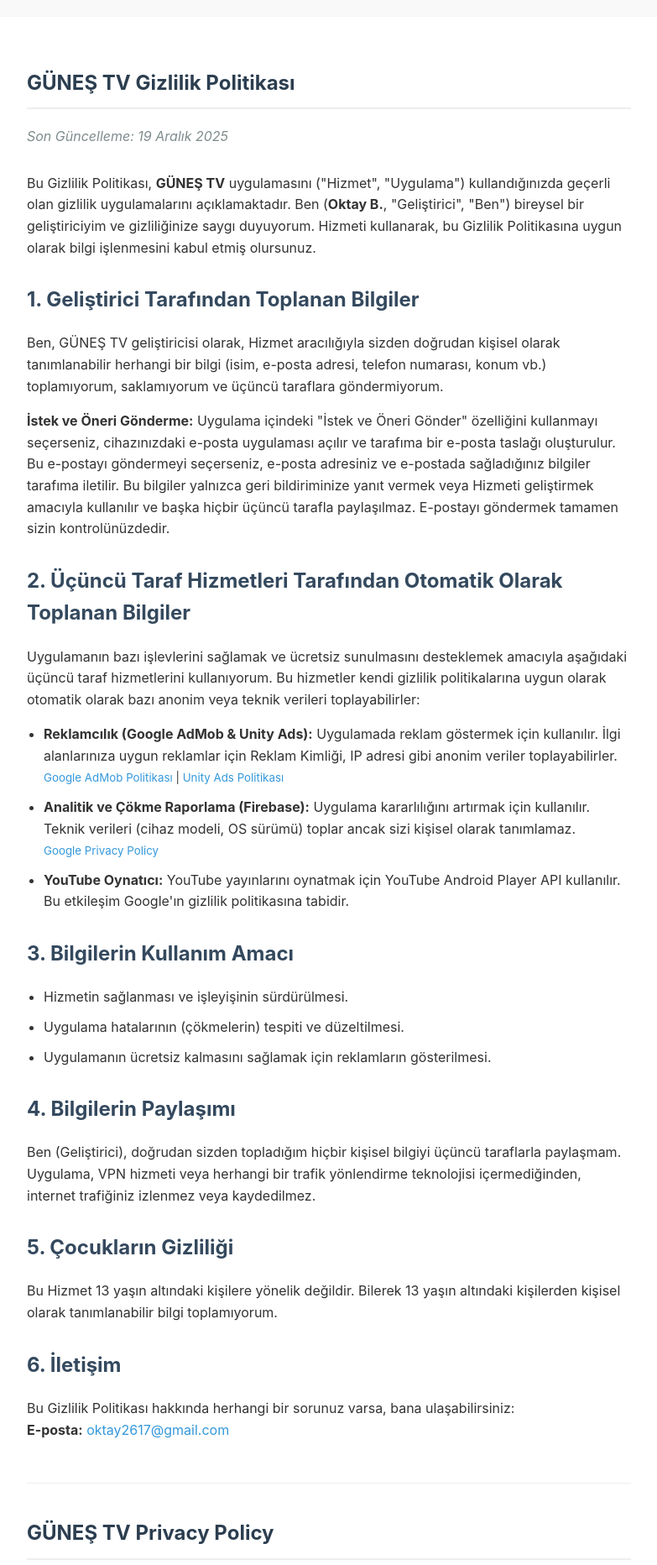
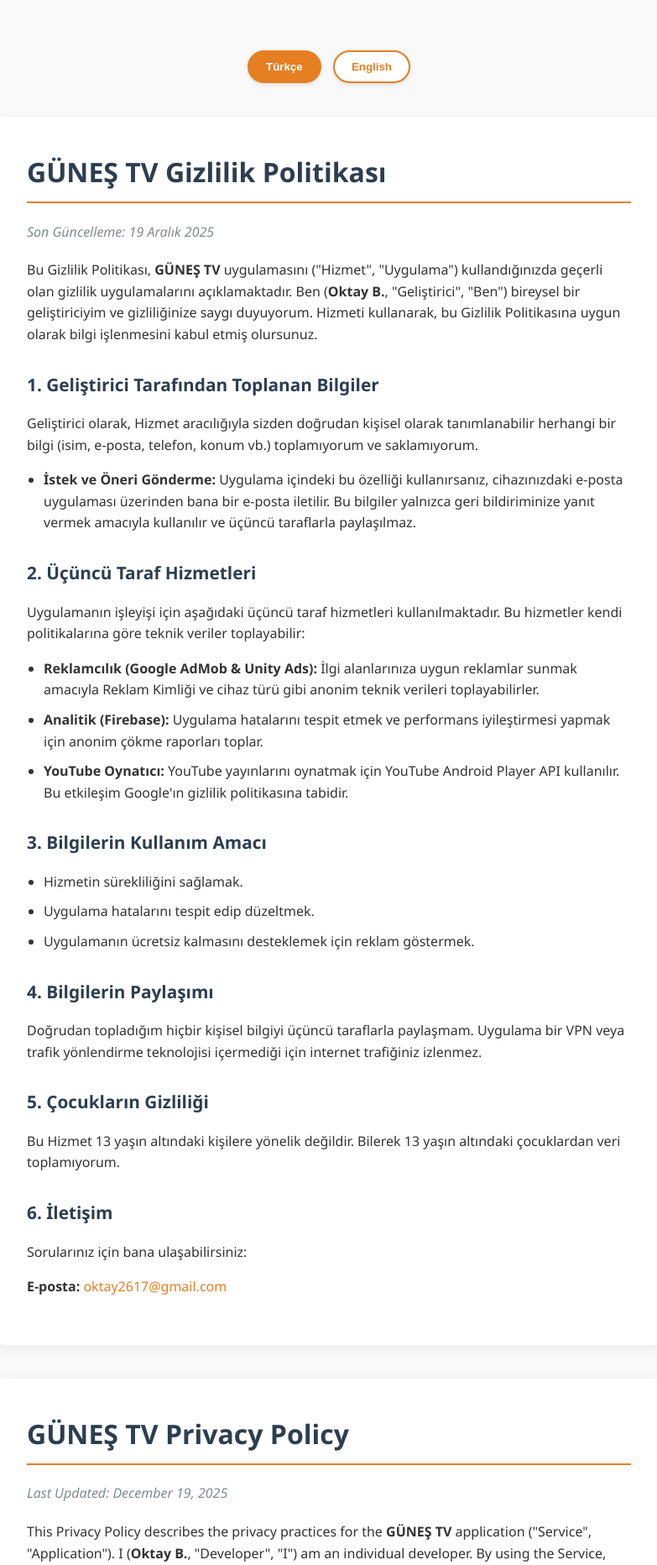
Before and after one commit to Oktay2617/gunes-tv-privacy, a plain HTML site: page index.html in a window 1280 px wide. Shown: the top 1864 px of the page at 84% size, without its empty margins (248-1031 px from the left). Drawn offline with Linux system fonts and the light colour scheme.

Commit message:
Update privacy policy title and content structure

```diff
--- a/index.html
+++ b/index.html
@@ -3,120 +3,209 @@
 <head>
     <meta charset="UTF-8">
     <meta name="viewport" content="width=device-width, initial-scale=1.0">
-    <title>GÜNEŞ TV - Privacy Policy / Gizlilik Politikası</title>
+    <title>Privacy Policy - GÜNEŞ TV</title>
     <style>
+        :root {
+            --primary-color: #2c3e50;
+            --accent-color: #e67e22; /* GÜNEŞ TV için turuncu tonu */
+            --bg-color: #f9f9f9;
+            --text-color: #333;
+            --card-bg: #ffffff;
+        }
+
         body {
-            font-family: -apple-system, BlinkMacSystemFont, "Segoe UI", Roboto, Helvetica, Arial, sans-serif;
+            font-family: 'Segoe UI', Tahoma, Geneva, Verdana, sans-serif;
             line-height: 1.6;
-            color: #333;
+            color: var(--text-color);
+            background-color: var(--bg-color);
+            margin: 0;
+            padding: 0;
+        }
+
+        .container {
             max-width: 800px;
-            margin: 0 auto;
+            margin: 40px auto;
             padding: 20px;
-            background-color: #f9f9f9;
         }
+
+        .language-selector {
+            text-align: center;
+            margin-bottom: 40px;
+            position: sticky;
+            top: 20px;
+            z-index: 100;
+        }
+
+        .lang-btn {
+            background: var(--card-bg);
+            border: 2px solid var(--accent-color);
+            color: var(--accent-color);
+            padding: 10px 20px;
+            margin: 0 5px;
+            border-radius: 25px;
+            cursor: pointer;
+            font-weight: bold;
+            transition: all 0.3s ease;
+            box-shadow: 0 2px 5px rgba(0,0,0,0.1);
+        }
+
+        .lang-btn:hover, .lang-btn.active {
+            background: var(--accent-color);
+            color: white;
+        }
+
+        .policy-card {
+            background: var(--card-bg);
+            padding: 40px;
+            border-radius: 12px;
+            box-shadow: 0 4px 15px rgba(0,0,0,0.05);
+            margin-bottom: 40px;
+        }
+
+        h1 {
+            color: var(--primary-color);
+            border-bottom: 2px solid var(--accent-color);
+            padding-bottom: 10px;
+            margin-top: 0;
+        }
+
+        h2 {
+            color: var(--primary-color);
+            margin-top: 30px;
+            font-size: 1.3em;
+        }
+
+        ul {
+            padding-left: 20px;
+        }
+
+        li {
+            margin-bottom: 10px;
+        }
+
+        .last-updated {
+            color: #7f8c8d;
+            font-style: italic;
+            margin-bottom: 20px;
+            display: block;
+        }
+
+        a {
+            color: var(--accent-color);
+            text-decoration: none;
+        }
+
+        a:hover {
+            text-decoration: underline;
+        }
+
+        @media (max-width: 600px) {
             .container {
-            background-color: #fff;
-            padding: 40px;
-            border-radius: 8px;
-            box-shadow: 0 2px 4px rgba(0,0,0,0.1);
+                margin: 0;
+                padding: 15px;
             }
-        h1 { color: #2c3e50; border-bottom: 2px solid #eee; padding-bottom: 10px; }
-        h2 { color: #34495e; margin-top: 30px; }
-        .last-updated { font-style: italic; color: #7f8c8d; margin-bottom: 30px; }
-        .language-section { margin-bottom: 50px; }
-        hr { border: 0; height: 1px; background: #eee; margin: 40px 0; }
-        a { color: #3498db; text-decoration: none; }
-        a:hover { text-decoration: underline; }
-        ul { padding-left: 20px; }
-        li { margin-bottom: 10px; }
+            .policy-card {
+                padding: 20px;
+            }
+        }
     </style>
+    <script>
+        function scrollToSection(id) {
+            const element = document.getElementById(id);
+            if (element) {
+                element.scrollIntoView({ behavior: 'smooth' });
+
+                // Buton durumlarını güncelle
+                document.querySelectorAll('.lang-btn').forEach(btn => btn.classList.remove('active'));
+                document.getElementById('btn-' + id).classList.add('active');
+            }
+        }
+    </script>
 </head>
 <body>
 
     <div class="container">
 
-    <section class="language-section">
+        <div class="language-selector">
+            <button id="btn-turkish" class="lang-btn active" onclick="scrollToSection('turkish')">Türkçe</button>
+            <button id="btn-english" class="lang-btn" onclick="scrollToSection('english')">English</button>
+        </div>
+
+        <div id="turkish" class="policy-card">
             <h1>GÜNEŞ TV Gizlilik Politikası</h1>
-        <p class="last-updated">Son Güncelleme: 19 Aralık 2025</p>
+            <span class="last-updated">Son Güncelleme: 19 Aralık 2025</span>
 
             <p>Bu Gizlilik Politikası, <strong>GÜNEŞ TV</strong> uygulamasını ("Hizmet", "Uygulama") kullandığınızda geçerli olan gizlilik uygulamalarını açıklamaktadır. Ben (<strong>Oktay B.</strong>, "Geliştirici", "Ben") bireysel bir geliştiriciyim ve gizliliğinize saygı duyuyorum. Hizmeti kullanarak, bu Gizlilik Politikasına uygun olarak bilgi işlenmesini kabul etmiş olursunuz.</p>
 
             <h2>1. Geliştirici Tarafından Toplanan Bilgiler</h2>
-        <p>Ben, GÜNEŞ TV geliştiricisi olarak, Hizmet aracılığıyla sizden doğrudan kişisel olarak tanımlanabilir herhangi bir bilgi (isim, e-posta adresi, telefon numarası, konum vb.) toplamıyorum, saklamıyorum ve üçüncü taraflara göndermiyorum.</p>
-        <p><strong>İstek ve Öneri Gönderme:</strong> Uygulama içindeki "İstek ve Öneri Gönder" özelliğini kullanmayı seçerseniz, cihazınızdaki e-posta uygulaması açılır ve tarafıma bir e-posta taslağı oluşturulur. Bu e-postayı göndermeyi seçerseniz, e-posta adresiniz ve e-postada sağladığınız bilgiler tarafıma iletilir. Bu bilgiler yalnızca geri bildiriminize yanıt vermek veya Hizmeti geliştirmek amacıyla kullanılır ve başka hiçbir üçüncü tarafla paylaşılmaz. E-postayı göndermek tamamen sizin kontrolünüzdedir.</p>
+            <p>Geliştirici olarak, Hizmet aracılığıyla sizden doğrudan kişisel olarak tanımlanabilir herhangi bir bilgi (isim, e-posta, telefon, konum vb.) toplamıyorum ve saklamıyorum.</p>
+            <ul>
+                <li><strong>İstek ve Öneri Gönderme:</strong> Uygulama içindeki bu özelliği kullanırsanız, cihazınızdaki e-posta uygulaması üzerinden bana bir e-posta iletilir. Bu bilgiler yalnızca geri bildiriminize yanıt vermek amacıyla kullanılır ve üçüncü taraflarla paylaşılmaz.</li>
+            </ul>
 
-        <h2>2. Üçüncü Taraf Hizmetleri Tarafından Otomatik Olarak Toplanan Bilgiler</h2>
-        <p>Uygulamanın bazı işlevlerini sağlamak ve ücretsiz sunulmasını desteklemek amacıyla aşağıdaki üçüncü taraf hizmetlerini kullanıyorum. Bu hizmetler kendi gizlilik politikalarına uygun olarak otomatik olarak bazı anonim veya teknik verileri toplayabilirler:</p>
-
+            <h2>2. Üçüncü Taraf Hizmetleri</h2>
+            <p>Uygulamanın işleyişi için aşağıdaki üçüncü taraf hizmetleri kullanılmaktadır. Bu hizmetler kendi politikalarına göre teknik veriler toplayabilir:</p>
             <ul>
-            <li><strong>Reklamcılık (Google AdMob & Unity Ads):</strong> Uygulamada reklam göstermek için kullanılır. İlgi alanlarınıza uygun reklamlar için Reklam Kimliği, IP adresi gibi anonim veriler toplayabilirler.
-                <br><small><a href="https://policies.google.com/technologies/ads" target="_blank">Google AdMob Politikası</a> | <a href="https://unity.com/legal/privacy-policy" target="_blank">Unity Ads Politikası</a></small>
-            </li>
-            <li><strong>Analitik ve Çökme Raporlama (Firebase):</strong> Uygulama kararlılığını artırmak için kullanılır. Teknik verileri (cihaz modeli, OS sürümü) toplar ancak sizi kişisel olarak tanımlamaz.
-                <br><small><a href="https://policies.google.com/privacy" target="_blank">Google Privacy Policy</a></small>
-            </li>
+                <li><strong>Reklamcılık (Google AdMob & Unity Ads):</strong> İlgi alanlarınıza uygun reklamlar sunmak amacıyla Reklam Kimliği ve cihaz türü gibi anonim teknik verileri toplayabilirler.</li>
+                <li><strong>Analitik (Firebase):</strong> Uygulama hatalarını tespit etmek ve performans iyileştirmesi yapmak için anonim çökme raporları toplar.</li>
                 <li><strong>YouTube Oynatıcı:</strong> YouTube yayınlarını oynatmak için YouTube Android Player API kullanılır. Bu etkileşim Google'ın gizlilik politikasına tabidir.</li>
             </ul>
 
             <h2>3. Bilgilerin Kullanım Amacı</h2>
             <ul>
-            <li>Hizmetin sağlanması ve işleyişinin sürdürülmesi.</li>
-            <li>Uygulama hatalarının (çökmelerin) tespiti ve düzeltilmesi.</li>
-            <li>Uygulamanın ücretsiz kalmasını sağlamak için reklamların gösterilmesi.</li>
+                <li>Hizmetin sürekliliğini sağlamak.</li>
+                <li>Uygulama hatalarını tespit edip düzeltmek.</li>
+                <li>Uygulamanın ücretsiz kalmasını desteklemek için reklam göstermek.</li>
             </ul>
 
             <h2>4. Bilgilerin Paylaşımı</h2>
-        <p>Ben (Geliştirici), doğrudan sizden topladığım hiçbir kişisel bilgiyi üçüncü taraflarla paylaşmam. Uygulama, VPN hizmeti veya herhangi bir trafik yönlendirme teknolojisi içermediğinden, internet trafiğiniz izlenmez veya kaydedilmez.</p>
+            <p>Doğrudan topladığım hiçbir kişisel bilgiyi üçüncü taraflarla paylaşmam. Uygulama bir VPN veya trafik yönlendirme teknolojisi içermediği için internet trafiğiniz izlenmez.</p>
 
             <h2>5. Çocukların Gizliliği</h2>
-        <p>Bu Hizmet 13 yaşın altındaki kişilere yönelik değildir. Bilerek 13 yaşın altındaki kişilerden kişisel olarak tanımlanabilir bilgi toplamıyorum.</p>
+            <p>Bu Hizmet 13 yaşın altındaki kişilere yönelik değildir. Bilerek 13 yaşın altındaki çocuklardan veri toplamıyorum.</p>
 
             <h2>6. İletişim</h2>
-        <p>Bu Gizlilik Politikası hakkında herhangi bir sorunuz varsa, bana ulaşabilirsiniz:<br>
-        <strong>E-posta:</strong> <a href="mailto:oktay2617@gmail.com">oktay2617@gmail.com</a></p>
-    </section>
+            <p>Sorularınız için bana ulaşabilirsiniz:</p>
+            <p><strong>E-posta:</strong> <a href="mailto:oktay2617@gmail.com">oktay2617@gmail.com</a></p>
+        </div>
 
-    <hr>
+        <div id="english" class="policy-card">
+            <h1>GÜNEŞ TV Privacy Policy</h1>
+            <span class="last-updated">Last Updated: December 19, 2025</span>
 
-    <section class="language-section">
-        <h1>GÜNEŞ TV Privacy Policy</h1>
-        <p class="last-updated">Last Updated: December 19, 2025</p>
-
-        <p>This Privacy Policy describes the privacy practices applicable when you use the <strong>GÜNEŞ TV</strong> application ("Service", "Application"). I (<strong>[Oktay B.]</strong>, "Developer", "I", "Me") am an individual developer and I respect your privacy. By using the Service, you agree to the processing of information in accordance with this Privacy Policy.</p>
+            <p>This Privacy Policy describes the privacy practices for the <strong>GÜNEŞ TV</strong> application ("Service", "Application"). I (<strong>Oktay B.</strong>, "Developer", "I") am an individual developer. By using the Service, you agree to the processing of information in accordance with this policy.</p>
 
             <h2>1. Information Collected by the Developer</h2>
-        <p>I, as the developer of GÜNEŞ TV, do not directly collect, store, or transmit any personally identifiable information (such as name, email address, phone number, location, etc.) from you through the Service.</p>
-        <p><strong>Sending Requests and Suggestions:</strong> If you choose to use the "Send Request and Suggestion" feature, an email draft will be created. Your email address and the information you provide will be used solely to respond to your feedback and will not be shared with third parties.</p>
+            <p>I do not directly collect, store, or transmit any personally identifiable information (name, email, location, etc.) from you through the Service.</p>
+            <ul>
+                <li><strong>Requests and Suggestions:</strong> If you use the in-app feedback feature, an email is drafted via your device's mail app. Any information provided is used only to respond to you and is never shared.</li>
+            </ul>
 
-        <h2>2. Information Automatically Collected by Third-Party Services</h2>
-        <p>To provide certain functionalities and support the free version, I use the following third-party services:</p>
+            <h2>2. Third-Party Services</h2>
+            <p>The following services may automatically collect anonymous technical data:</p>
             <ul>
-            <li><strong>Advertising (Google AdMob & Unity Ads):</strong> Used to display ads. They may collect technical data like Advertising ID and IP address.
-                <br><small><a href="https://policies.google.com/technologies/ads" target="_blank">Google AdMob Policy</a> | <a href="https://unity.com/legal/privacy-policy" target="_blank">Unity Ads Policy</a></small>
-            </li>
-            <li><strong>Analytics and Crash Reporting (Firebase):</strong> Used to improve stability. Collects anonymous technical data during crashes.
-                <br><small><a href="https://policies.google.com/privacy" target="_blank">Google Privacy Policy</a></small>
-            </li>
-            <li><strong>YouTube Player:</strong> Used to stream content via YouTube Android Player API. Subject to Google's Privacy Policy.</li>
+                <li><strong>Advertising (Google AdMob & Unity Ads):</strong> They may collect data like Advertising ID and device type to show relevant ads.</li>
+                <li><strong>Analytics (Firebase):</strong> Used to diagnose crashes and improve app stability. These reports do not identify you personally.</li>
+                <li><strong>YouTube Player:</strong> Streams are powered by YouTube Android Player API and are subject to Google's Privacy Policy.</li>
             </ul>
 
             <h2>3. Purpose of Information Use</h2>
             <ul>
                 <li>To provide and maintain the Service.</li>
-            <li>To identify and fix application errors and crashes.</li>
-            <li>To display advertisements to keep the Application free.</li>
+                <li>To identify and fix technical errors.</li>
+                <li>To display ads to keep the Service free of charge.</li>
             </ul>
 
             <h2>4. Sharing of Information</h2>
-        <p>I do not share any personal information with third parties. The application does not monitor or log your internet traffic as it contains no VPN or routing technologies.</p>
+            <p>I do not share any personal information with third parties. As the app does not use VPN or traffic routing, your internet traffic is never monitored.</p>
 
             <h2>5. Children's Privacy</h2>
-        <p>This Service is not directed to anyone under the age of 13. I do not knowingly collect personally identifiable information from children under 13.</p>
+            <p>This Service is not directed to anyone under the age of 13. I do not knowingly collect data from children under 13.</p>
 
             <h2>6. Contact Me</h2>
-        <p>If you have any questions, contact me at:<br>
-        <strong>Email:</strong> <a href="mailto:oktay2617@gmail.com">oktay2617@gmail.com</a></p>
-    </section>
+            <p>If you have any questions, feel free to contact me:</p>
+            <p><strong>Email:</strong> <a href="mailto:oktay2617@gmail.com">oktay2617@gmail.com</a></p>
+        </div>
 
     </div>
 
```
Lines whose indentation alone changed are shown as unchanged.
